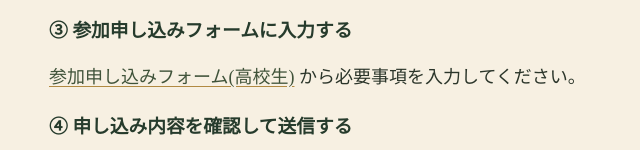
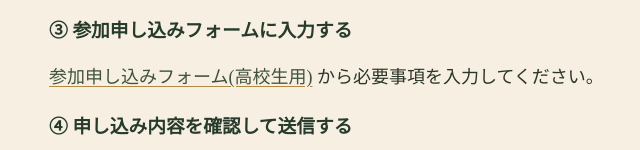
Before and after one commit to RHC-kumamoto/Resonantia-Harmonia-Concert, a plain HTML site: page application.html in a window 1280 px wide. Shown: the part 650-800 px from the top of the page, 91-731 px from the left. Drawn offline with Linux system fonts and the light colour scheme.

Commit message:
Update application.html

```diff
--- a/application.html
+++ b/application.html
@@ -44,7 +44,7 @@
         <h3>③ 参加申し込みフォームに入力する</h3>
 
         <p>
-            <a href="https://docs.google.com/forms/d/e/1FAIpQLScHl9zlCWB2_wut4iedDNeGE-rcU9-S-yfXneR4IWRNYsq64Q/viewform" target="_blank"> 参加申し込みフォーム(高校生)</a>
+            <a href="https://docs.google.com/forms/d/e/1FAIpQLScHl9zlCWB2_wut4iedDNeGE-rcU9-S-yfXneR4IWRNYsq64Q/viewform" target="_blank"> 参加申し込みフォーム(高校生用)</a>
             から必要事項を入力してください。
         </p>
 
```
